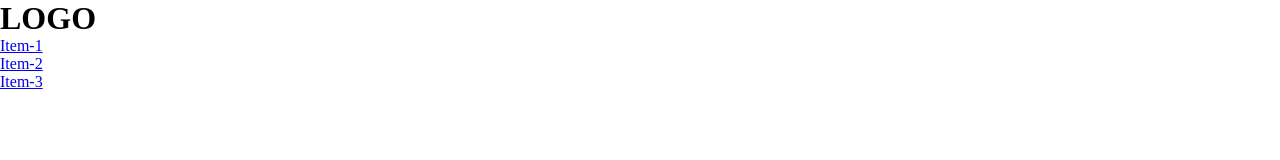
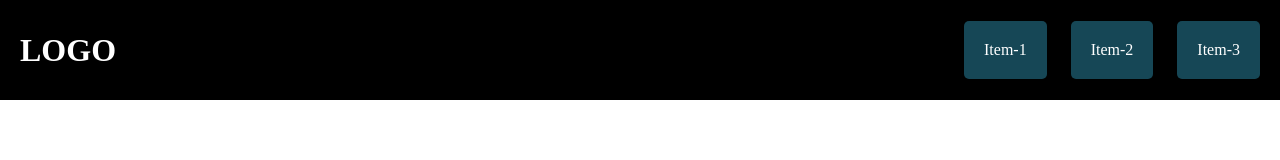
Before and after one commit to 1TDSPG-2024/exemplo-flex, a plain HTML site: page index.html in a window 1280 px wide. Drawn offline with Linux system fonts and the light colour scheme.

Commit message:
Flex-box

```diff
--- a/css/estilo.css
+++ b/css/estilo.css
@@ -3,3 +3,34 @@
     padding: 0;
     box-sizing: border-box;
 }
+
+#cabecalho{
+    background-color: #000;
+    height: 100px;
+    padding: 20px;
+    display: flex;
+    align-items: center;
+    justify-content: space-between;
+}
+
+h1{
+    color:#fff;
+}
+.link{
+    display: inline;
+    margin-left: 20px;
+    a{
+        color: #fff;
+        text-decoration: none;
+        display: inline-block;
+        padding: 20px;
+        background-color: #164756;
+        transition: all 0.4s ease;
+        border-radius: 5px;
+
+        &:hover{
+            background-color: #51727c;
+        }
+    }
+
+}
```
